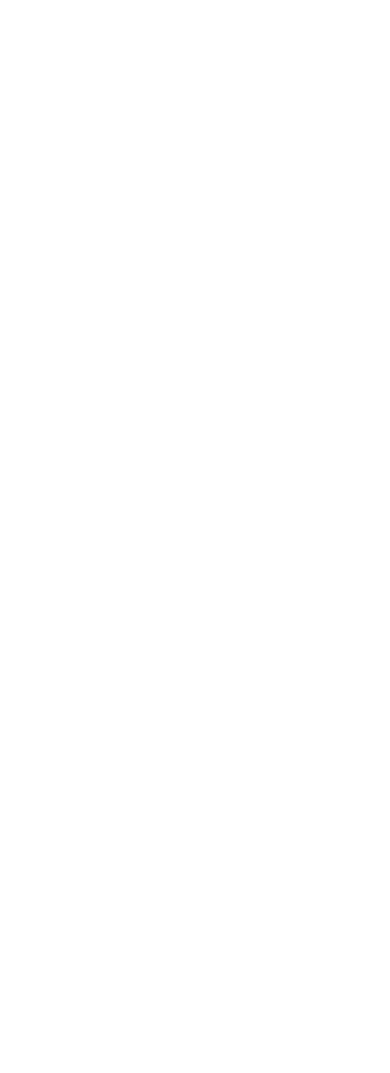
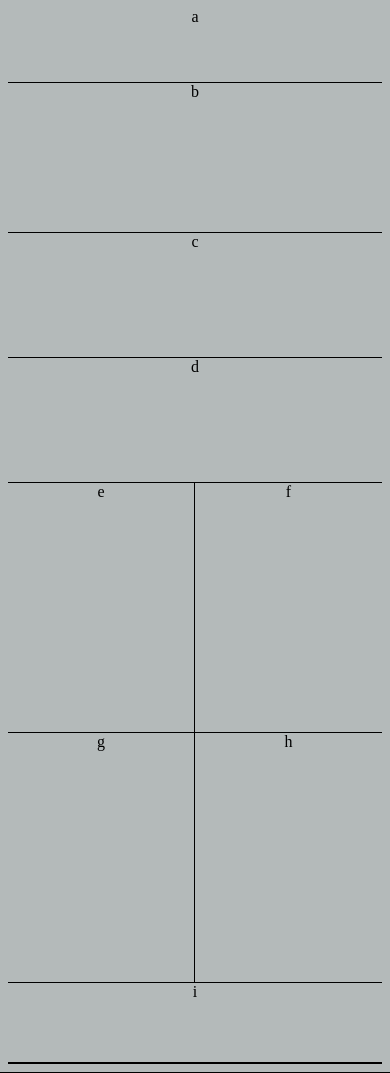
Before and after one commit to Abeeksma/Lab-01---SMACSS-and-Responsive-Web-Design, a plain HTML site: page index.html in a window 390 px wide. Before the commit the page ends 844 px from the top, so only its background shows below. Drawn offline with Linux system fonts and the light colour scheme.

Commit message:
mobile layout set up, base css moved to base.css file

```diff
--- /dev/null
+++ b/base.css
@@ -0,0 +1,22 @@
+* {
+    box-sizing: border-box;
+    background-color: #b4baba;
+    color: black;
+    border-bottom: 1px solid black;
+}
+body {
+    background-color: white;
+    text-align: center;
+}
+section {
+}
+
+.row {
+    overflow: hidden;
+    clear: both;
+    border: none;
+}
+
+.border-right {
+    border-right: 1px solid black;
+}
--- a/index.html
+++ b/index.html
@@ -6,8 +6,39 @@
     <meta http-equiv="X-UA-Compatible" content="ie=edge">
     <title>Document</title>
     <link rel="stylesheet" href="layout.css">
+    <link rel="stylesheet" href="base.css">
 </head>
 <body>
-
+    <nav class="fullwidth">
+        a
+    </nav>
+    <aside class="fullwidth">
+        b
+    </aside>
+    <header class="fullwidth content">
+        c
+    </header>
+    <section class="fullwidth content">
+        d
+    </section>
+    <div class="row">
+        <section class="halfwidth box border-right">
+            e
+        </section>
+        <section class="halfwidth box">
+            f
+        </section>
+    </div>
+    <div class="row">
+        <section class="halfwidth box border-right">
+            g
+        </section>
+        <section class="halfwidth box">
+            h
+        </section>
+    </div>
+    <footer class="fullwidth">
+        i
+    </footer>
 </body>
 </html>
--- a/layout.css
+++ b/layout.css
@@ -0,0 +1,35 @@
+
+@media only screen and (max-width: 767px) {
+    nav {
+        height: 75px;
+    }
+
+    header {
+        height: 125px;
+    }
+
+    aside {
+        height: 150px;
+    }
+
+    .content {
+        height: 125px;
+    }
+
+    .box {
+        height: 250px;
+    }
+
+    footer {
+        height: 80px;
+    }
+    .fullwidth {
+        width: 100%;
+    }
+
+    .halfwidth {
+        width: 50%;
+        height: 250px;
+        float: left;
+    }
+  }
```
